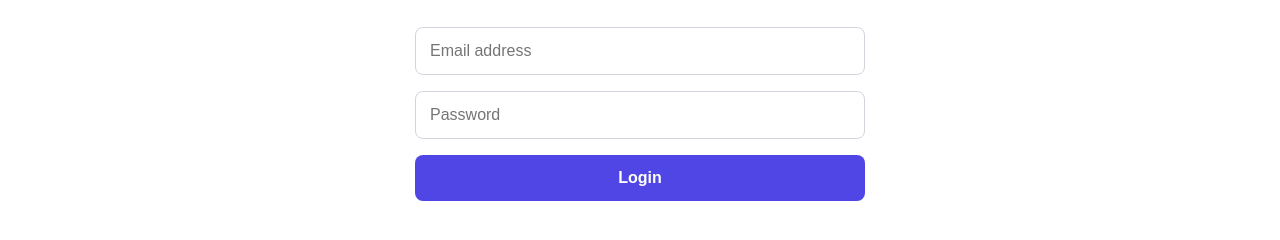
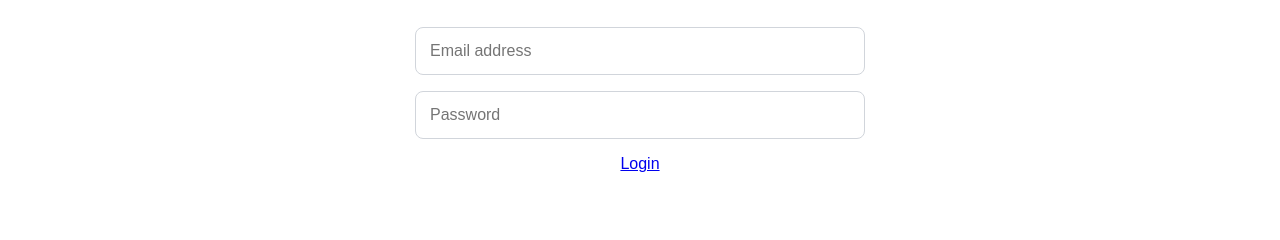
Before and after one commit to humayunparwez/HEKSAA, a plain HTML site: page patient-login.html in a window 1280 px wide. Shown: the part 218-458 px from the top of the page. Drawn offline with Linux system fonts and the light colour scheme.

Commit message:
Replace button with link for login action

```diff
--- a/patient-login.html
+++ b/patient-login.html
@@ -51,12 +51,12 @@
                 >
 
 
-                <button
-                    type="button"
-                    onclick="window.location.href='patient-dashboard.html';"
-                >
-                    Login
-                </button>
+                <a
+    href="./patient-dashboard.html"
+    class="login-button"
+>
+    Login
+                </a>
 
             </form>
 
```
